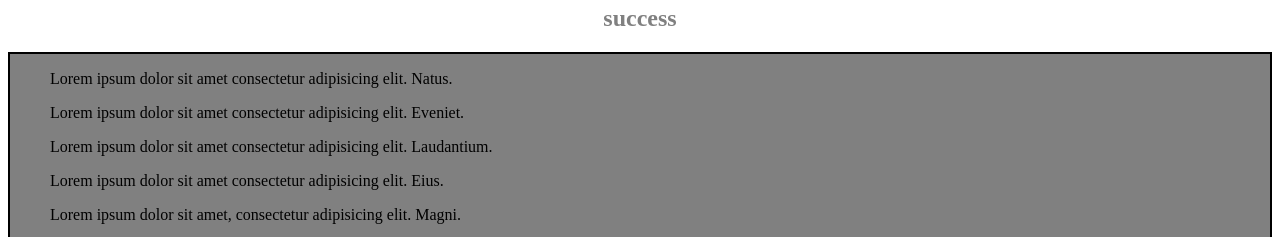
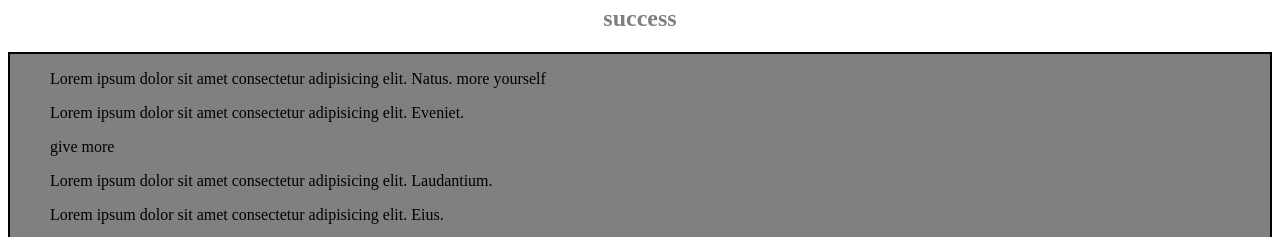
Before and after one commit to sskiragu/customizing-bootstrap, a website: page achievements.html in a window 1280 px wide. Shown: the part 189-426 px from the top of the page. Drawn offline with Linux system fonts and the light colour scheme.

Commit message:
more stuff added

```diff
--- a/achievements.html
+++ b/achievements.html
@@ -56,10 +56,11 @@
  </div>
 <div class="container">
     <ul>
-        <p>Lorem ipsum dolor sit amet consectetur adipisicing elit. Natus.</p>
+        <p>Lorem ipsum dolor sit amet consectetur adipisicing elit. Natus. more yourself</p>
     </ul>
     <ul>
         <p>Lorem ipsum dolor sit amet consectetur adipisicing elit. Eveniet.</p>
+        <p>give more</p>
     </ul>
     <ul>
         <p>Lorem ipsum dolor sit amet consectetur adipisicing elit. Laudantium.</p>
```
Also changed, not shown: achievement.jpg (added).
